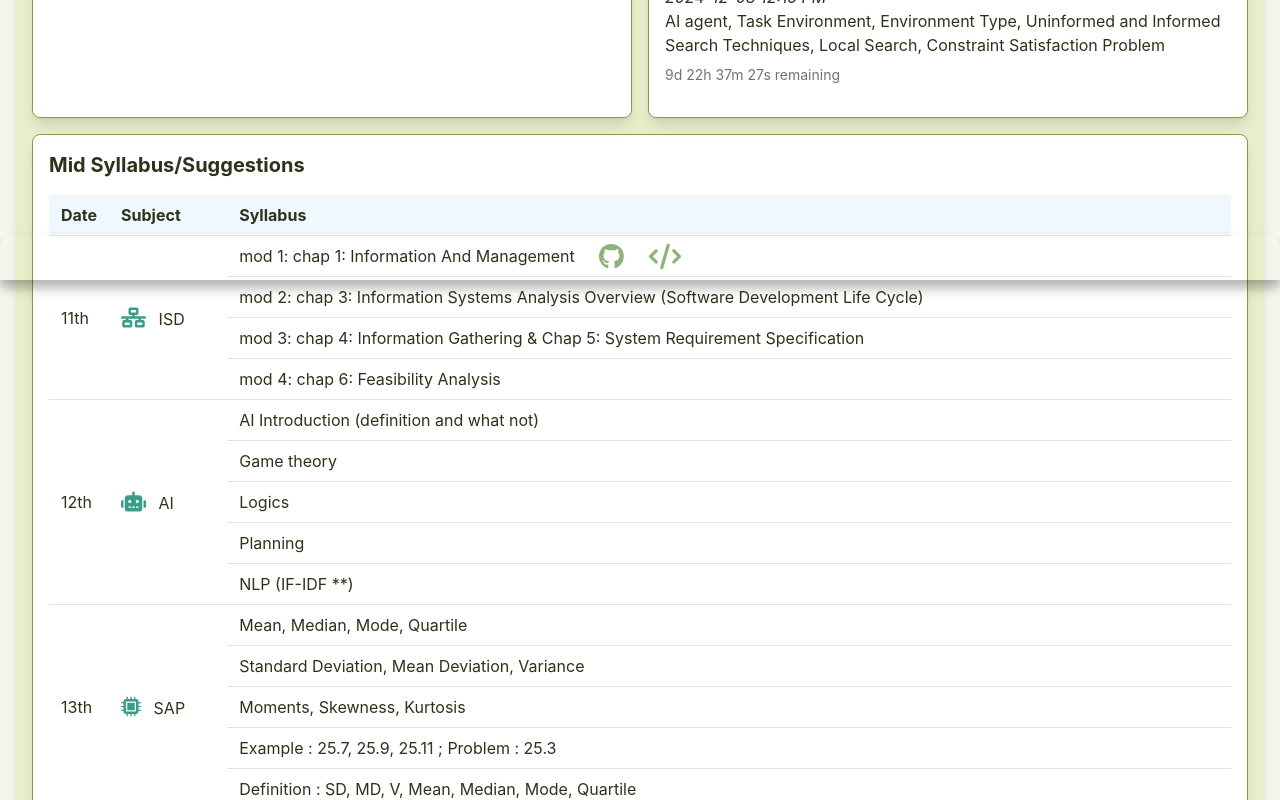
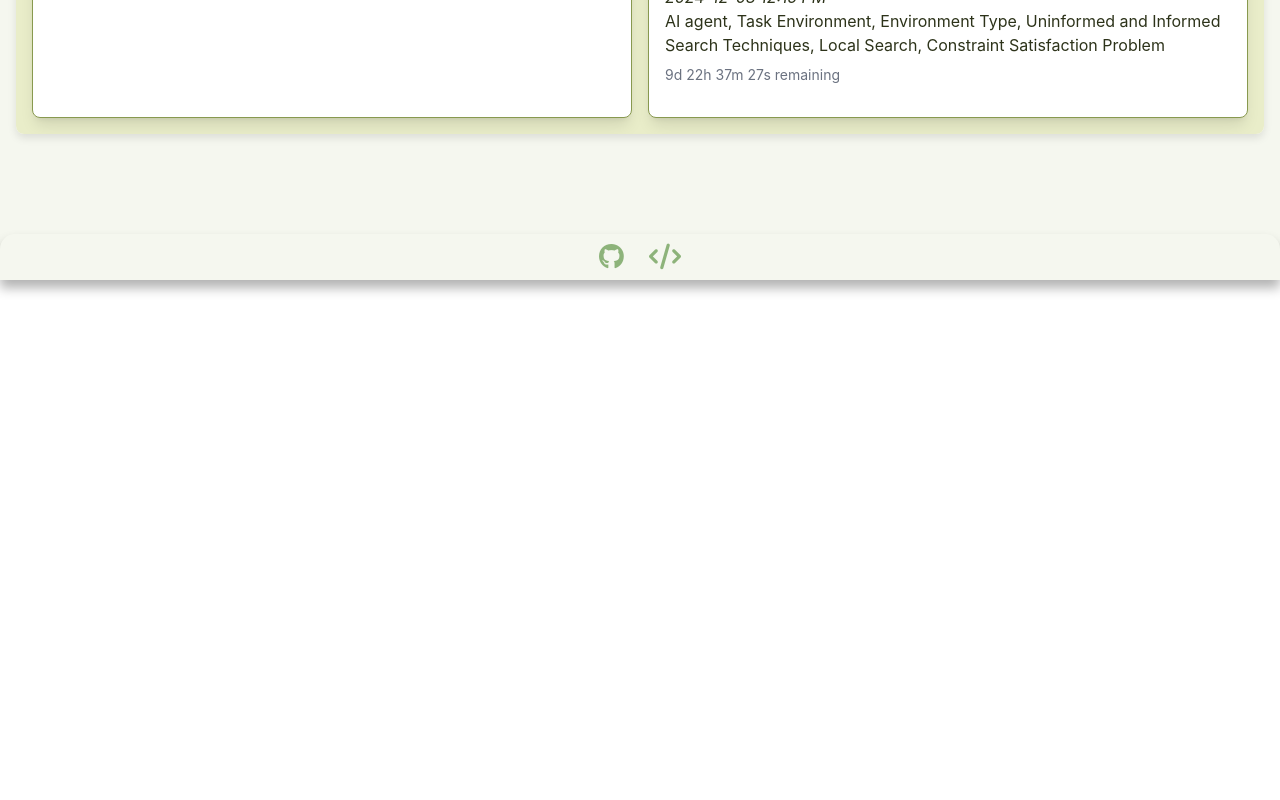
Before and after one commit to Shinzuu/QuickXS, a Svelte app in the folder main-project/: page / in a window 1280 px wide. Shown: the part 520-1320 px from the top of the page. After the commit the page ends 800 px from the top, so only its background shows below. Built offline with nearby package versions, Linux system fonts and the light colour scheme.

Commit message:
removed syllabus section

```diff
--- a/main-project/src/Main.svelte
+++ b/main-project/src/Main.svelte
@@ -241,9 +241,8 @@
 </div>
 
 <!-- Mid Syllabus/Suggestions Section -->
-<div
-  class="bg-white shadow-lg p-4 rounded-lg border border-tea_green-300 w-full sm:w-full mt-4"
->
+<!--
+  <div class="bg-white shadow-lg p-4 rounded-lg border border-tea_green-300 w-full sm:w-full mt-4">
   <h2 class="text-xl font-bold mb-4">Mid Syllabus/Suggestions</h2>
   <div class="overflow-x-auto">
     <table class="min-w-full table-auto">
@@ -255,7 +254,6 @@
         </tr>
       </thead>
       <tbody>
-        <!-- Information System Design -->
         <tr class="border-b border-gray-200">
           <td class="px-4 py-2" rowspan="4">11th</td>
           <td class="px-4 py-2" rowspan="4">
@@ -274,7 +272,6 @@
           <td class="px-4 py-2">mod 4: chap 6: Feasibility Analysis</td>
         </tr>
 
-        <!-- Artificial Intelligence -->
         <tr class="border-b border-gray-200">
           <td class="px-4 py-2" rowspan="5">12th</td>
           <td class="px-4 py-2" rowspan="5">
@@ -295,7 +292,6 @@
           <td class="px-4 py-2">NLP (IF-IDF **)</td>
         </tr>
 
-        <!-- Statistics and Probability -->
         <tr class="border-b border-gray-200">
           <td class="px-4 py-2" rowspan="5">13th</td>
           <td class="px-4 py-2" rowspan="5">
@@ -321,7 +317,6 @@
           >
         </tr>
 
-        <!-- Computer Organization and Architecture -->
         <tr class="border-b border-gray-200">
           <td class="px-4 py-2" rowspan="5">14th</td>
           <td class="px-4 py-2" rowspan="5">
@@ -352,7 +347,6 @@
           ></tr
         >
 
-        <!-- Operating Systems -->
         <tr class="border-b border-gray-200">
           <td class="px-4 py-2" rowspan="19">15th</td>
           <td class="px-4 py-2" rowspan="29">
@@ -435,7 +429,7 @@
     </table>
   </div>
 </div>
-
+-->
 <style>
   .text-tea_green-500 {
     color: #3a9d88;
```
